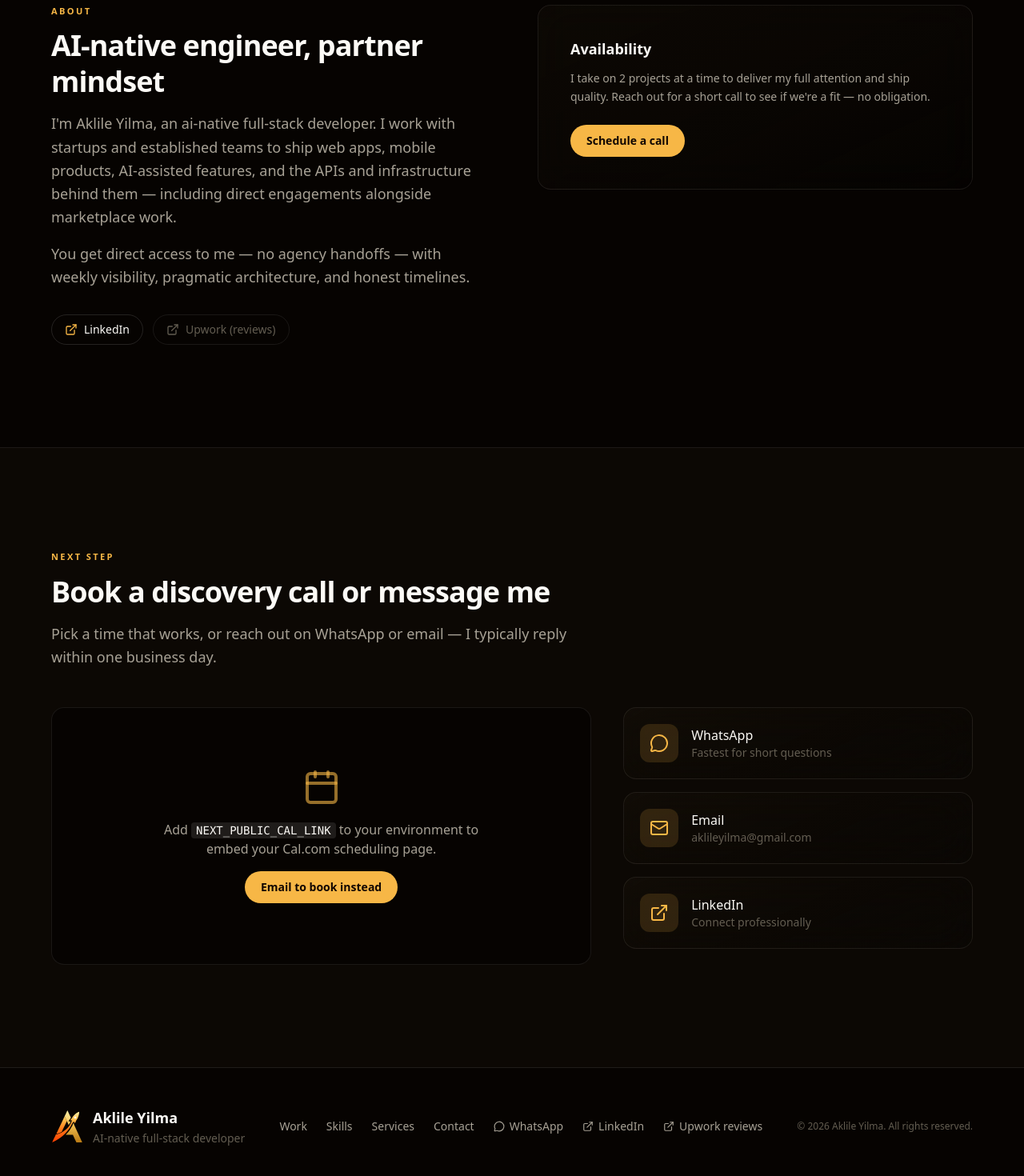
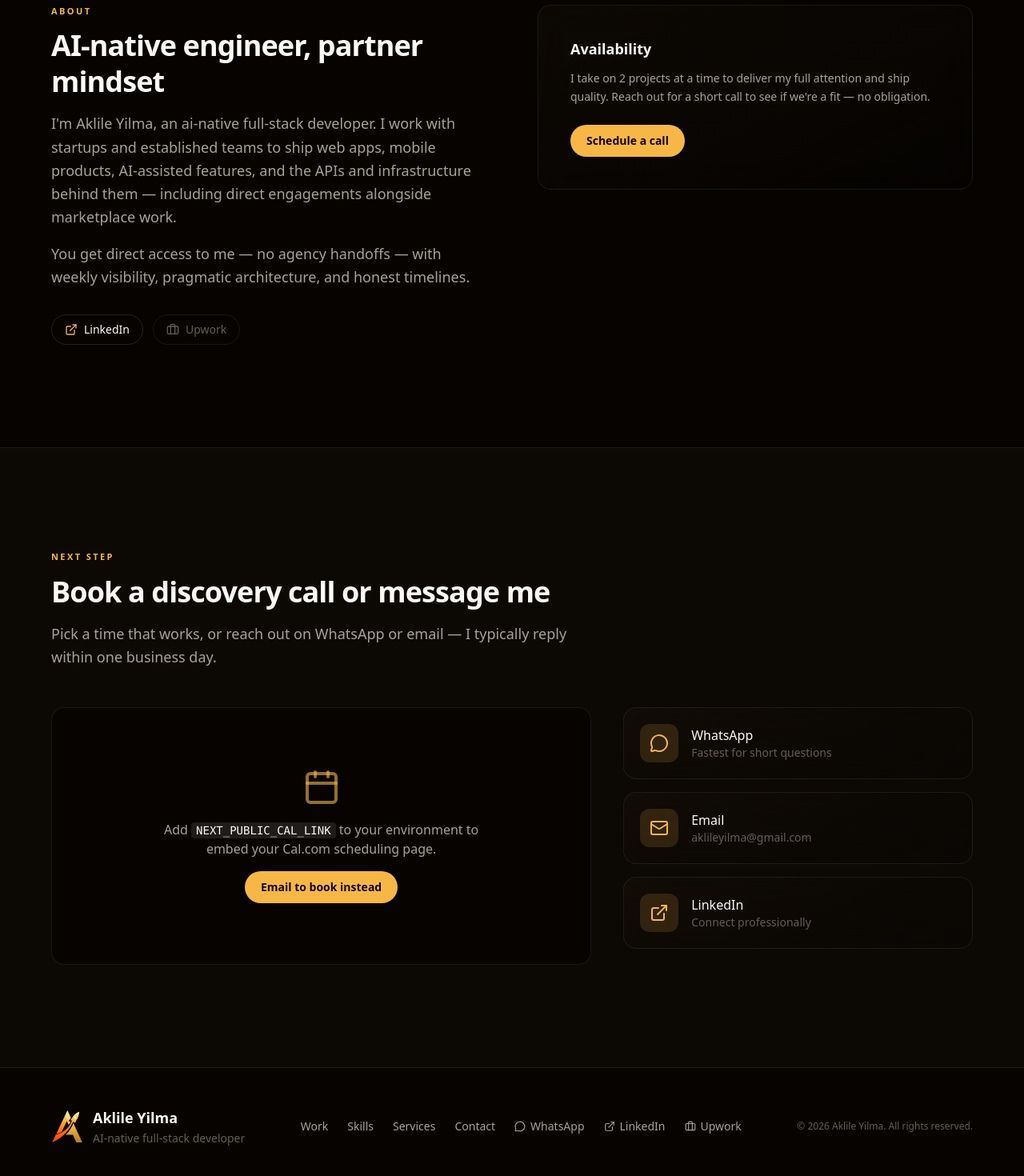
Before and after one commit to Aklile-Yilma/aklile-portifolio-website, a Next.js app: page / in a window 1280 px wide. Shown: the part 7719-9189 px from the top of the page at 80% size. Built offline with nearby package versions, Linux system fonts and the light colour scheme; no server answers; the database is empty.

Commit message:
update referral link ui

```diff
--- a/src/components/about.tsx
+++ b/src/components/about.tsx
@@ -1,4 +1,4 @@
-import { Code2, ExternalLink } from "lucide-react";
+import { Briefcase, Code2, ExternalLink } from "lucide-react";
 import Link from "next/link";
 
 import { siteConfig } from "@/lib/site-config";
@@ -60,8 +60,8 @@ export function About() {
                   rel="noopener noreferrer"
                   className="inline-flex items-center gap-2 rounded-full border border-white/[0.08] px-4 py-2 text-sm text-text-tertiary transition-colors hover:border-accent/25 hover:bg-white/[0.04] hover:text-text-primary"
                 >
-                  <ExternalLink className="h-4 w-4" />
-                  Upwork (reviews)
+                  <Briefcase className="h-4 w-4" />
+                  Upwork
                 </Link>
               </div>
             </Reveal>
--- a/src/components/footer.tsx
+++ b/src/components/footer.tsx
@@ -1,5 +1,5 @@
 import Link from "next/link";
-import { Code2, ExternalLink, MessageCircle } from "lucide-react";
+import { Briefcase, Code2, ExternalLink, MessageCircle } from "lucide-react";
 
 import { BrandMark } from "@/components/brand-mark";
 import { siteConfig, whatsappHref } from "@/lib/site-config";
@@ -65,8 +65,8 @@ export function Footer() {
             rel="noopener noreferrer"
             className="inline-flex items-center gap-1.5 hover:text-text-primary"
           >
-            <ExternalLink className="h-3.5 w-3.5" />
-            Upwork reviews
+            <Briefcase className="h-3.5 w-3.5" />
+            Upwork
           </a>
         </nav>
         <p className="text-xs text-text-tertiary">
--- a/src/components/referral-modal.tsx
+++ b/src/components/referral-modal.tsx
@@ -22,6 +22,7 @@ export function ReferralModal({ open, onClose }: ReferralModalProps) {
   const [name, setName] = useState("");
   const [url, setUrl] = useState("");
   const [loadingLink, setLoadingLink] = useState(false);
+  const [generated, setGenerated] = useState(false);
   const [error, setError] = useState<string | null>(null);
 
   const ensureReferralLink = useCallback(async () => {
@@ -34,10 +35,12 @@ export function ReferralModal({ open, onClose }: ReferralModalProps) {
     if (storedCode && storedName) {
       setName(storedName);
       setUrl(storedUrl ?? referralShareUrl(storedCode));
+      setGenerated(false);
     } else {
       window.localStorage.removeItem(REFERRAL_ID_KEY);
       window.localStorage.removeItem(REFERRAL_URL_KEY);
       setUrl("");
+      setGenerated(false);
     }
   }, []);
 
@@ -45,7 +48,7 @@ export function ReferralModal({ open, onClose }: ReferralModalProps) {
     if (typeof window === "undefined") return;
     const cleanName = name.trim();
     if (!cleanName) {
-      setError("Please enter your name.");
+      setError("Please enter name or company name.");
       return;
     }
 
@@ -70,6 +73,7 @@ export function ReferralModal({ open, onClose }: ReferralModalProps) {
         window.localStorage.setItem(REFERRER_NAME_KEY, cleanName);
         setUrl(referralUrl);
         setName(cleanName);
+        setGenerated(true);
         trackEvent({
           name: "referral_link_generated",
           location: "referral_modal",
@@ -162,12 +166,15 @@ export function ReferralModal({ open, onClose }: ReferralModalProps) {
         <div className="mt-6 flex flex-col gap-2 sm:flex-row sm:items-center">
           <label className="w-full">
             <span className="mb-2 block text-xs text-text-tertiary">
-              Your name or company (required)
+              Please enter name or company name
             </span>
             <input
               type="text"
               value={name}
-              onChange={(e) => setName(e.target.value)}
+              onChange={(e) => {
+                setName(e.target.value);
+                setGenerated(false);
+              }}
               placeholder="e.g. Selam or Acme Studio"
               className="w-full rounded-xl border border-white/[0.1] bg-bg-primary/80 px-3 py-2.5 text-sm text-text-primary outline-none ring-accent/40 transition focus:ring-2"
               maxLength={80}
@@ -179,7 +186,9 @@ export function ReferralModal({ open, onClose }: ReferralModalProps) {
           <div className="min-w-0 flex-1 truncate rounded-xl border border-white/[0.1] bg-bg-primary/80 px-3 py-2.5 text-center font-mono text-[11px] text-text-secondary sm:text-left">
             {loadingLink
               ? "Generating referral link..."
-              : url || "Enter your name, then generate your referral link."}
+              : generated && url
+                ? url
+                : "Please enter name or company name."}
           </div>
           <button
             type="button"
@@ -192,7 +201,7 @@ export function ReferralModal({ open, onClose }: ReferralModalProps) {
           <button
             type="button"
             onClick={copy}
-            disabled={loadingLink || !url}
+            disabled={loadingLink || !name.trim() || !generated || !url}
             className="inline-flex shrink-0 items-center justify-center gap-2 rounded-xl bg-accent px-4 py-2.5 text-sm font-semibold text-[oklch(0.14_0.04_75)] transition-colors hover:bg-accent-hover"
           >
             {copied ? (
--- a/src/lib/site-config.ts
+++ b/src/lib/site-config.ts
@@ -8,7 +8,7 @@ export const siteConfig = {
   },
   description:
     "AI-native full-stack developer shipping SaaS, mobile, backends, and AI automation for direct clients and product teams in the US and EU. Book a call or message on WhatsApp.",
-  url: process.env.NEXT_PUBLIC_SITE_URL ?? "https://aklile.dev",
+  url: process.env.NEXT_PUBLIC_SITE_URL ?? "https://aklile-yilma.dev",
   /** Query param appended to the site URL for referral tracking (share this link). */
   referralParam: "ref",
   referralParamValue: "direct",
```
